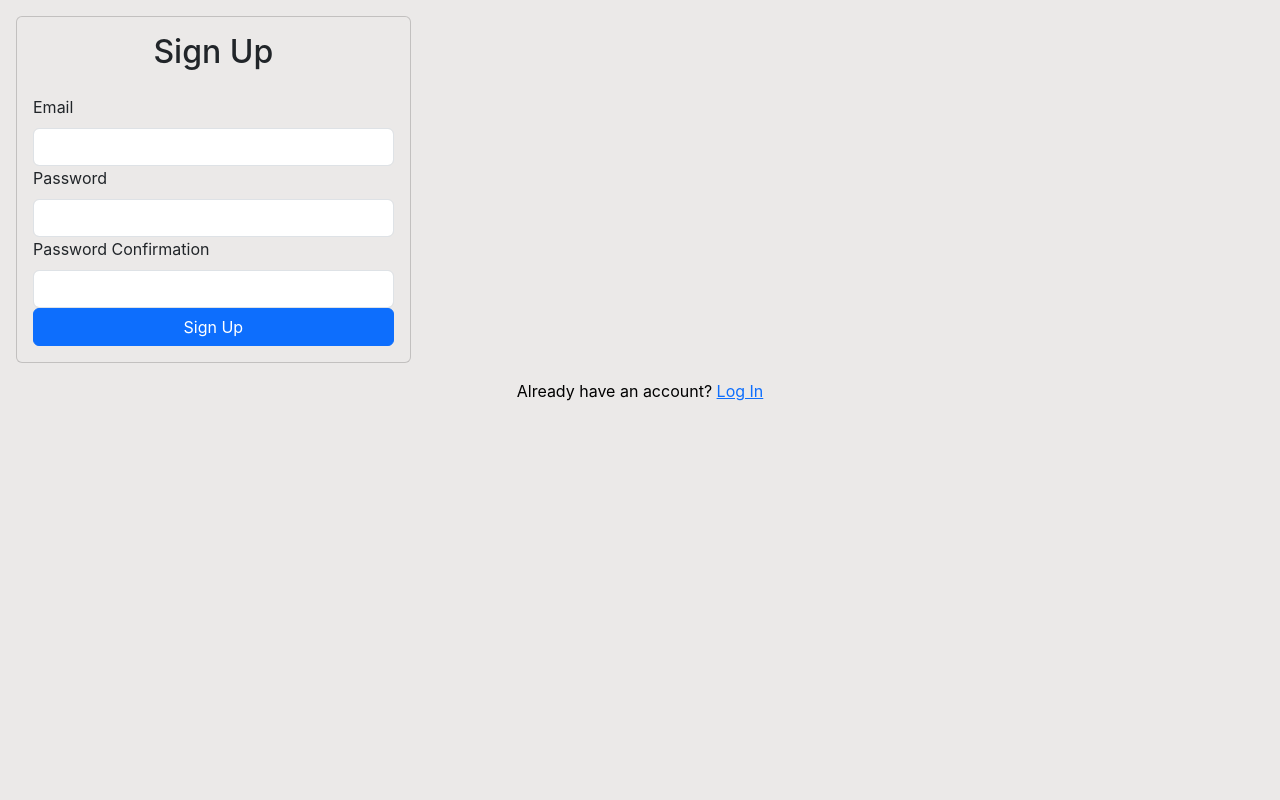
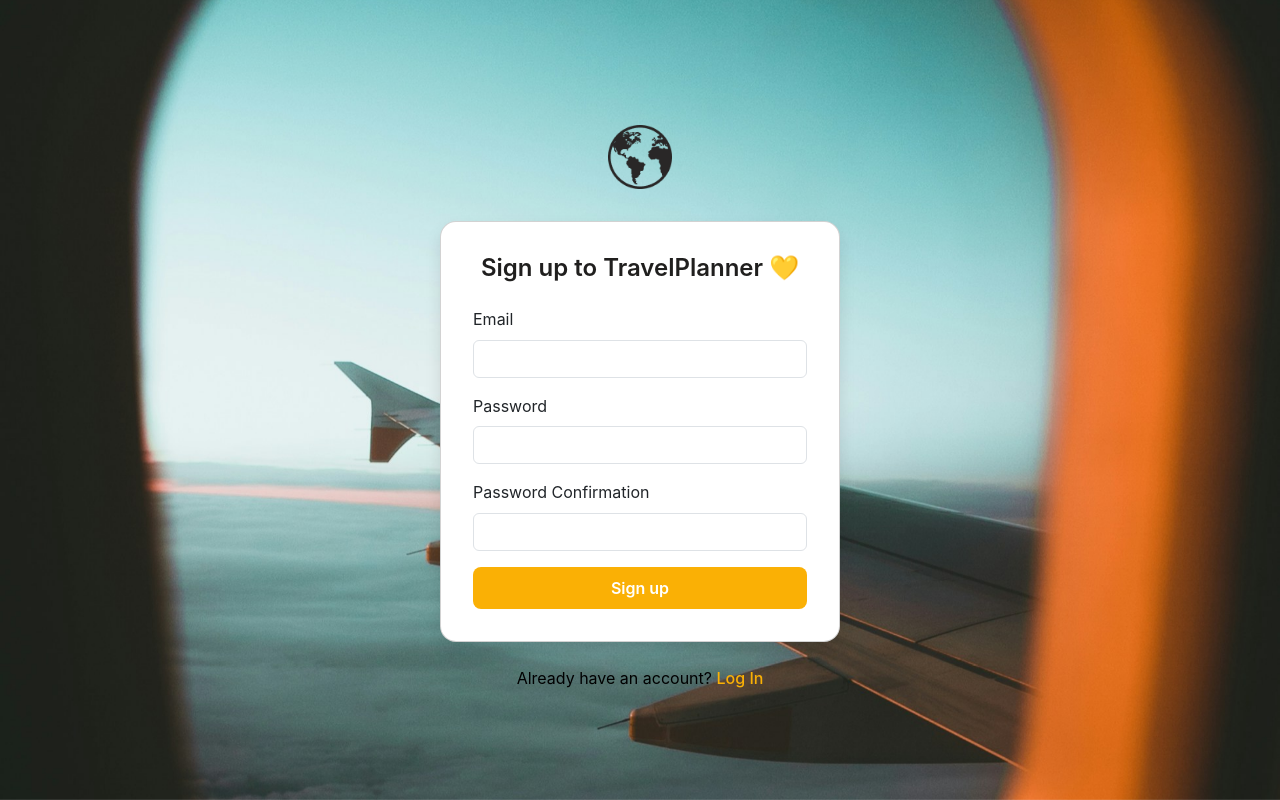
Before and after one commit to TravelPlannerTeam/TravelPlanner, a React (Vite) app: page /signup in a window 1280 px wide. Built offline with nearby package versions, Linux system fonts and the light colour scheme; no server answers.

Commit message:
Add styling to all authentication pages

```diff
--- a/src/components/AuthenticationForms/ForgotPassword.jsx
+++ b/src/components/AuthenticationForms/ForgotPassword.jsx
@@ -1,8 +1,11 @@
 import React, { useRef, useState } from "react";
-import { Form, Button, Card, Alert } from "react-bootstrap";
+import { Form, Card, Alert } from "react-bootstrap";
+import { Button } from "@mantine/core";
 import { Link, useNavigate } from "react-router-dom";
 
 import { useAuth } from "../../contexts/AuthContext";
+import "./forms.css";
+import logo from "../../assets/logo.png";
 
 export default function ForgotPassword() {
   const emailRef = useRef();
@@ -30,29 +33,38 @@ export default function ForgotPassword() {
   }
 
   return (
-    <>
-      <Card>
+    <div className="page">
+      <img className="logo" src={logo} alt="travelplanner logo" />
+      <Card className="form-card">
         <Card.Body>
-          <h2 className="text-center mb-4">Password Reset</h2>
+          <h2 className="text-center mb-4">Reset Your Password 🔑</h2>
           {error && <Alert variant="danger">{error}</Alert>}
           {message && <Alert variant="success">{message}</Alert>}
           <Form onSubmit={handleSubmit}>
             <Form.Group id="email">
               <Form.Label>Email</Form.Label>
-              <Form.Control type="email" ref={emailRef} required />
+              <Form.Control className="field" type="email" ref={emailRef} required />
             </Form.Group>
-            <Button disabled={loading} className="w-100" type="submit">
+            <Button
+              disabled={loading}
+              type="submit"
+              variant="filled"
+              color="yellow"
+              size="md"
+              radius="md"
+              fullWidth
+            >
               Reset Password
             </Button>
           </Form>
           <div className="w-100 text-center mt-3">
-            <Link to="/login">Login</Link>
+            <Link to="/login" className="form-link">Login</Link>
           </div>
         </Card.Body>
       </Card>
       <div className="w-100 text-center mt-2">
-        Need an account? <Link to="/signup">Sign Up</Link>
+        Need an account? <Link to="/signup" className="form-link">Sign Up</Link>
       </div>
-    </>
+    </div>
   );
 }
--- a/src/components/AuthenticationForms/Login.jsx
+++ b/src/components/AuthenticationForms/Login.jsx
@@ -35,7 +35,7 @@ export default function Login() {
       <img className="logo" src={logo} alt="travelplanner logo" />
       <Card className="form-card">
         <Card.Body>
-          <h2 className="text-center mb-4">Login to TravelPlanner</h2>
+          <h2 className="text-center mb-4">Welcome back 👋</h2>
           {error && <Alert variant="danger">{error}</Alert>}
           <Form onSubmit={handleSubmit}>
             <Form.Group id="email">
--- a/src/components/AuthenticationForms/Signup.jsx
+++ b/src/components/AuthenticationForms/Signup.jsx
@@ -1,8 +1,11 @@
 import React, { useRef, useState } from "react";
-import { Form, Button, Card, Alert } from "react-bootstrap";
+import { Form, Card, Alert } from "react-bootstrap";
+import { Button } from "@mantine/core";
 import { Link, useNavigate } from "react-router-dom";
 
 import { useAuth } from "../../contexts/AuthContext";
+import "./forms.css";
+import logo from "../../assets/logo.png";
 
 export default function Signup() {
   const emailRef = useRef();
@@ -33,33 +36,42 @@ export default function Signup() {
   }
 
   return (
-    <>
-      <Card>
+    <div className="page">
+      <img className="logo" src={logo} alt="travelplanner logo" />
+      <Card className="form-card">
         <Card.Body>
-          <h2 className="text-center mb-4">Sign Up</h2>
+          <h2 className="text-center mb-4">Sign up to TravelPlanner 💛</h2>
           {error && <Alert variant="danger">{error}</Alert>}
           <Form onSubmit={handleSubmit}>
             <Form.Group id="email">
               <Form.Label>Email</Form.Label>
-              <Form.Control type="email" ref={emailRef} required />
+              <Form.Control className="field" type="email" ref={emailRef} required />
             </Form.Group>
             <Form.Group id="password">
               <Form.Label>Password</Form.Label>
-              <Form.Control type="password" ref={passwordRef} required />
+              <Form.Control className="field" type="password" ref={passwordRef} required />
             </Form.Group>
             <Form.Group id="password-confirm">
               <Form.Label>Password Confirmation</Form.Label>
-              <Form.Control type="password" ref={passwordConfirmRef} required />
+              <Form.Control className="field" type="password" ref={passwordConfirmRef} required />
             </Form.Group>
-            <Button disabled={loading} className="w-100" type="submit">
-              Sign Up
+            <Button
+              disabled={loading}
+              type="submit"
+              variant="filled"
+              color="yellow"
+              size="md"
+              radius="md"
+              fullWidth
+            >
+              Sign up
             </Button>
           </Form>
         </Card.Body>
       </Card>
       <div className="w-100 text-center mt-2">
-        Already have an account? <Link to="/login">Log In</Link>
+        Already have an account? <Link to="/login" className="form-link">Log In</Link>
       </div>
-    </>
+    </div>
   );
 }
```
